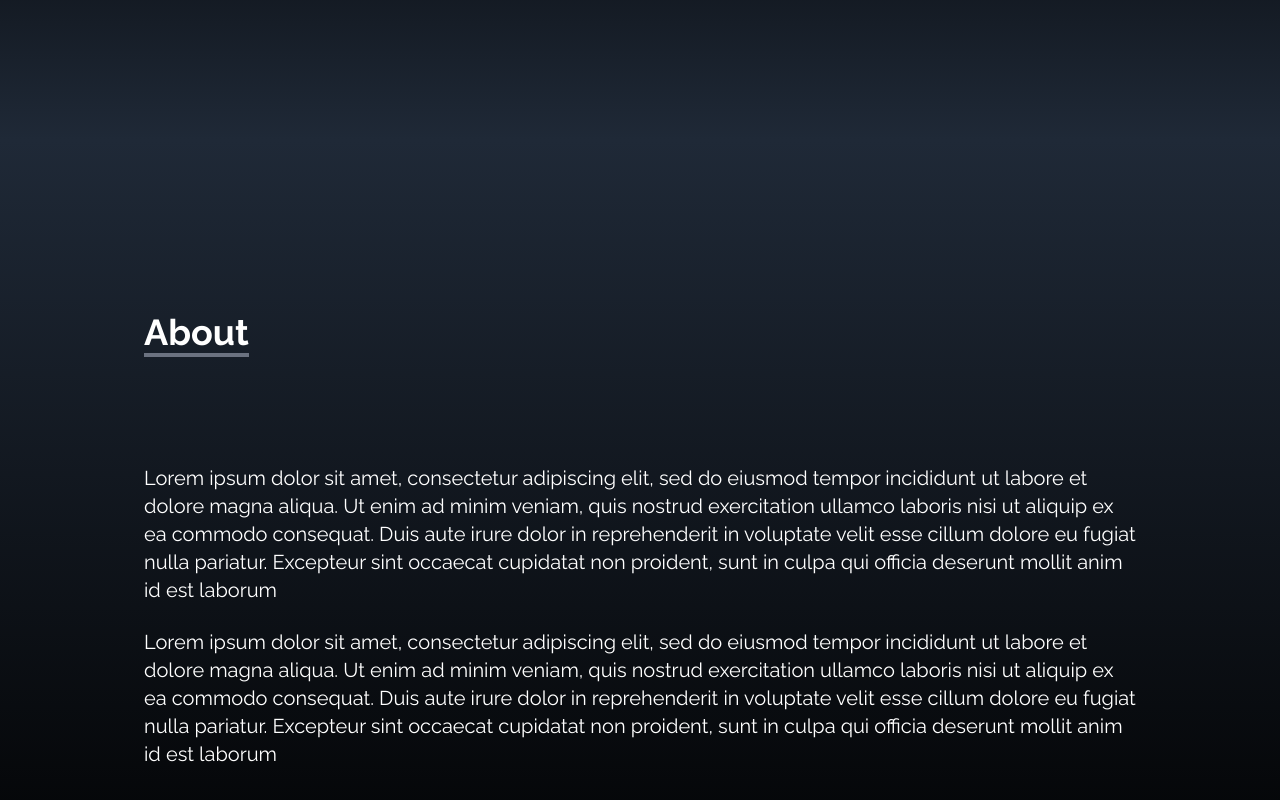
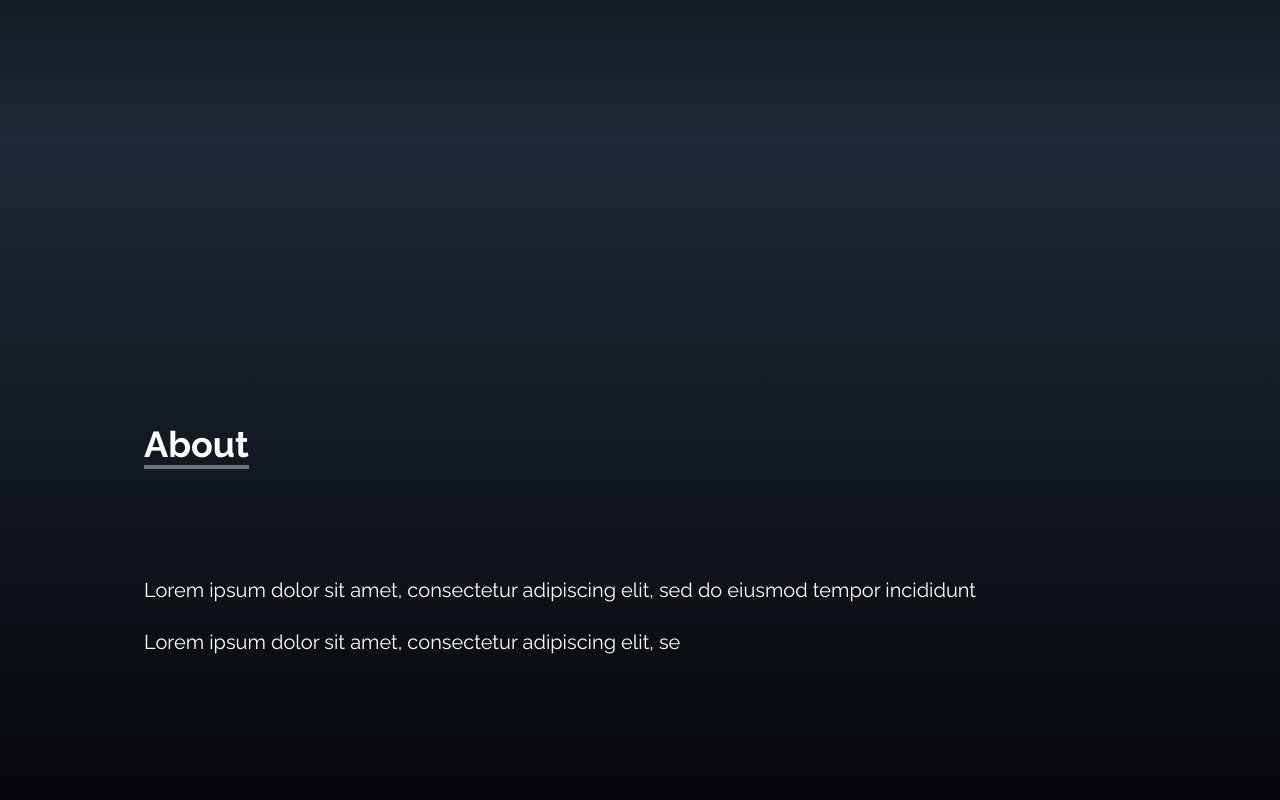
Before and after one commit to Riyuze/portfolio, a React (Create React App) app: page / in a window 1280 px wide. Shown: the part 660-1460 px from the top of the page. Built offline with nearby package versions, Linux system fonts and the light colour scheme.

Commit message:
Fixed a Few Bugs

```diff
--- a/src/components/About.jsx
+++ b/src/components/About.jsx
@@ -8,11 +8,11 @@ function About() {
           <p className='text-4xl font-bold inline border-b-4 border-gray-500'>About</p>
         </div>
           <p className='text-xl mt-20'>
-            Lorem ipsum dolor sit amet, consectetur adipiscing elit, sed do eiusmod tempor incididunt ut labore et dolore magna aliqua. Ut enim ad minim veniam, quis nostrud exercitation ullamco laboris nisi ut aliquip ex ea commodo consequat. Duis aute irure dolor in reprehenderit in voluptate velit esse cillum dolore eu fugiat nulla pariatur. Excepteur sint occaecat cupidatat non proident, sunt in culpa qui officia deserunt mollit anim id est laborum
+            Lorem ipsum dolor sit amet, consectetur adipiscing elit, sed do eiusmod tempor incididunt
           </p>
           <br></br>
           <p className='text-xl'>
-            Lorem ipsum dolor sit amet, consectetur adipiscing elit, sed do eiusmod tempor incididunt ut labore et dolore magna aliqua. Ut enim ad minim veniam, quis nostrud exercitation ullamco laboris nisi ut aliquip ex ea commodo consequat. Duis aute irure dolor in reprehenderit in voluptate velit esse cillum dolore eu fugiat nulla pariatur. Excepteur sint occaecat cupidatat non proident, sunt in culpa qui officia deserunt mollit anim id est laborum
+            Lorem ipsum dolor sit amet, consectetur adipiscing elit, se
           </p>
       </div>
     </div>
--- a/src/components/Home.jsx
+++ b/src/components/Home.jsx
@@ -28,7 +28,7 @@ const Home = () => {
             </div>
 
             <div>
-                <img src={HeroImage} alt="my profile" className='rounded-2xl mx-auto w-2/3'></img>
+                <img src={HeroImage} alt="my profile" className='rounded-2xl mx-auto w-2/3 my-5'></img>
             </div>
 
         </div>
```
